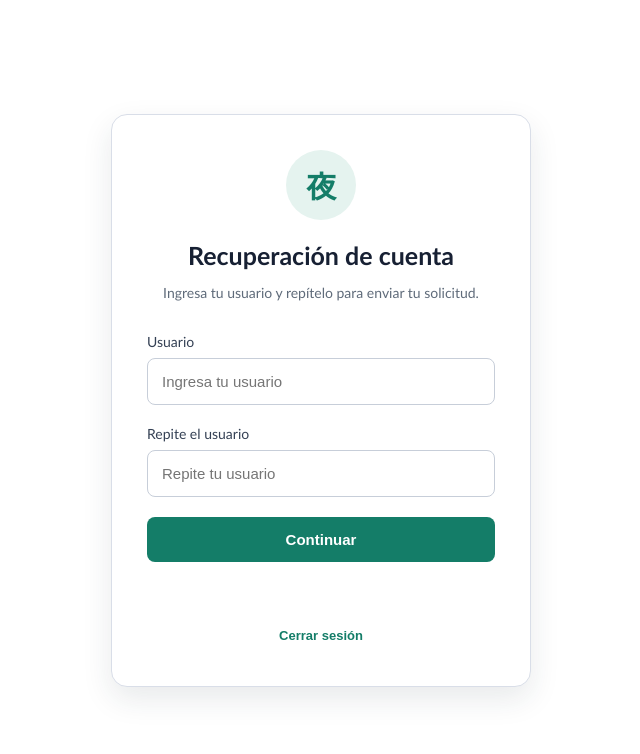
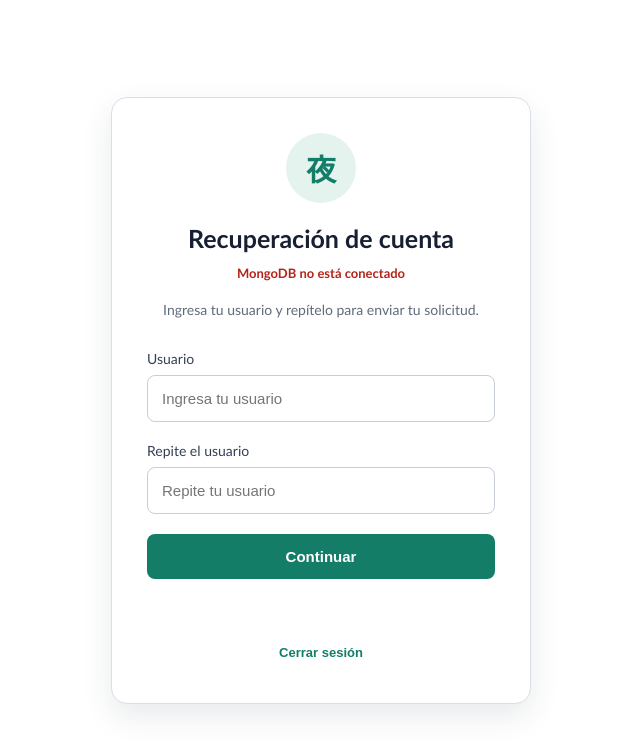
Before and after one commit to fxlipeg/recuperacion-cuenta, a website: page index.html in a window 1280 px wide. Shown: the whole page, without its empty margins (319-959 px from the left). Drawn offline with Linux system fonts and the light colour scheme; no server answers.

Commit message:
Actualiza pagina

```diff
--- a/index.html
+++ b/index.html
@@ -20,6 +20,7 @@
             <h1>Recuperación de cuenta</h1>
 
             <p id="activeUser" class="active-user"></p>
+            <p id="connectionStatus" class="connection-status" role="status">Conectando con MongoDB...</p>
 
             <p class="description">
                 Ingresa tu usuario y repítelo para enviar tu solicitud.
--- a/script.js
+++ b/script.js
@@ -10,6 +10,21 @@ const emptyMessage = document.getElementById("emptyMessage");
 const clearButton = document.getElementById("clearButton");
 const logoutButton = document.getElementById("logoutButton");
 const recordsSection = document.getElementById("recordsSection");
+const connectionStatus = document.getElementById("connectionStatus");
+
+async function checkConnection() {
+    try {
+        const response = await fetch("/api/status");
+        if (!response.ok) {
+            throw new Error();
+        }
+        connectionStatus.textContent = "Conectado con MongoDB";
+        connectionStatus.classList.add("connected");
+    } catch {
+        connectionStatus.textContent = "MongoDB no está conectado";
+        connectionStatus.classList.add("disconnected");
+    }
+}
 
 async function renderRecords() {
     const response = await fetch("/api/records", {
@@ -62,6 +77,8 @@ if (sessionStorage.getItem(SESSION_KEY) === ADMIN_TRIGGER) {
     showPublicApp();
 }
 
+checkConnection();
+
 form.addEventListener("submit", async function (event) {
 
     event.preventDefault();
@@ -97,6 +114,7 @@ form.addEventListener("submit", async function (event) {
 
         message.textContent = "Su solicitud fue enviada exitosamente.";
         message.classList.add("message-visible");
+        message.textContent += " Usuario guardado.";
         form.reset();
     } catch (error) {
         message.textContent = error.message;
--- a/style.css
+++ b/style.css
@@ -94,6 +94,23 @@ h2 {
     font-size: 14px;
     font-weight: bold;
     text-align: center;
+}
+
+.connection-status {
+    margin-bottom: 18px;
+    color: #697586;
+    font-size: 13px;
+    text-align: center;
+}
+
+.connection-status.connected {
+    color: #147d68;
+    font-weight: bold;
+}
+
+.connection-status.disconnected {
+    color: #b42318;
+    font-weight: bold;
 }
 
 label {
```
Also changed, not shown: server.js (+10 -0 lines).
